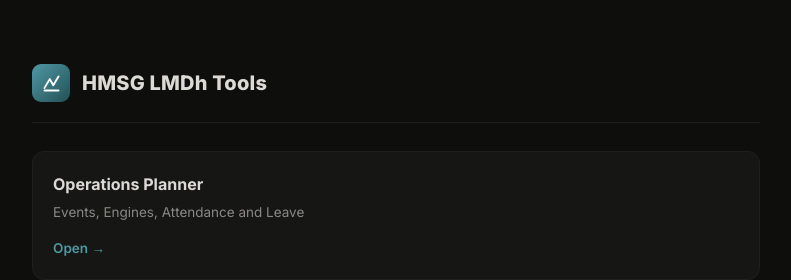
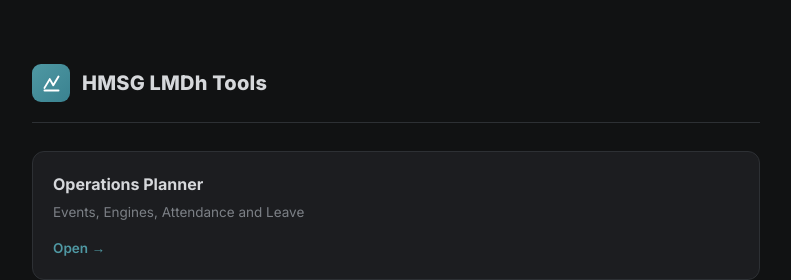
Before and after one commit to CH-HMSG/HMSG-LMDh-Operations-Planner, a plain HTML site: page tools.html in a window 1280 px wide. Shown: the top 280 px of the page, 244-1035 px from the left. Drawn offline with Linux system fonts and the light colour scheme.

Commit message:
Update tools.html

```diff
--- a/tools.html
+++ b/tools.html
@@ -9,13 +9,13 @@
 <style>
 *,*::before,*::after{box-sizing:border-box;margin:0;padding:0}
 :root{
-  --bg:#0e0f0d;--surf:#161715;--surf2:#1c1d1a;--border:#2e2f2a;--div:#1f201c;
-  --text:#dcdad5;--muted:#8a8883;--pri:#4f98a3;--pri-bg:rgba(79,152,163,.14);
+  --bg:#111213;--surf:#1c1d20;--surf2:#24262a;--border:#2d3034;--div:#2d3034;
+  --text:#d6d8db;--muted:#7c8086;--pri:#4f98a3;--pri-bg:rgba(79,152,163,.14);
 }
 html,body{min-height:100%;background:var(--bg);color:var(--text);font-family:Inter,sans-serif;font-size:15px;line-height:1.5}
 main{max-width:760px;margin:0 auto;padding:64px 16px}
 header{display:flex;align-items:center;gap:12px;padding-bottom:20px;margin-bottom:28px;border-bottom:1px solid var(--div)}
-.logo{width:38px;height:38px;border-radius:9px;background:linear-gradient(135deg,#4f98a3,#245057);display:grid;place-items:center;flex-shrink:0}
+.logo{width:38px;height:38px;border-radius:9px;background:linear-gradient(135deg,#4f98a3,#3a8290);display:grid;place-items:center;flex-shrink:0}
 .logo svg{width:21px;height:21px;stroke:#fff;fill:none;stroke-width:2.2;stroke-linecap:round;stroke-linejoin:round}
 h1{font-size:20px;font-weight:800;letter-spacing:.2px}
 .tools{display:grid;grid-template-columns:1fr 1fr;gap:14px}
```
